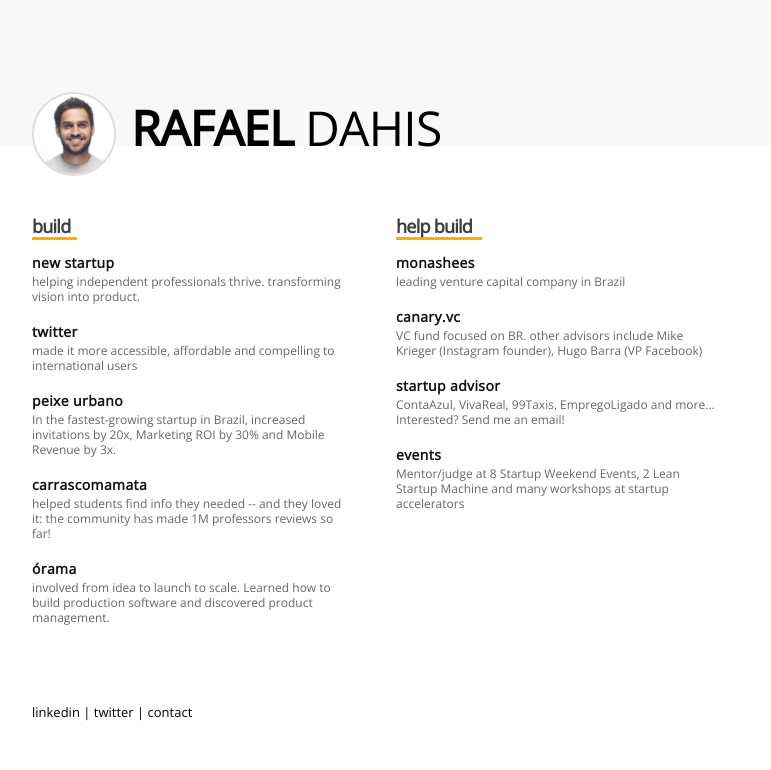
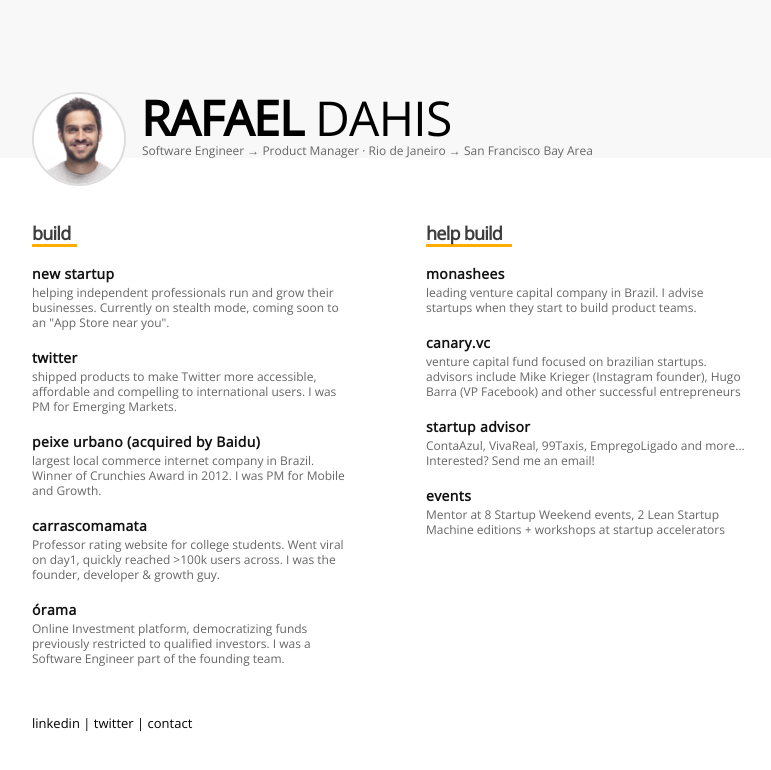
Before and after one commit to rafaeldahis/rafaeldahis.github.io, a plain HTML site: page index.html in a window 1280 px wide. Shown: the whole page, without its empty margins (96-867 px from the left). Drawn offline with nearby package versions, Linux system fonts and the light colour scheme.

Commit message:
adjustments

```diff
--- a/css.css
+++ b/css.css
@@ -5,13 +5,22 @@
 font-size: 48px;
 color: #000000;
 letter-spacing: -0.76px;
-margin-bottom: 40px;
 line-height: 34px;
 text-transform: uppercase;
 }
 
+h2{
+font-family: 'Open Sans';
+font-weight: normal;
+font-size: 12px;
+color: #666666;
+letter-spacing: 0;
+line-height: 15px;
+margin-top: 0px;
+margin-bottom: 20px;
+}
 
-h2{
+h3{
 font-family: 'Open Sans';
 font-weight: bolder;
 font-size: 18px;
@@ -22,9 +31,9 @@
 margin-top: 30px;
 }
 
-h2.help-build{max-width: 86px;}
+h3.help-build{max-width: 86px;}
 
-h3{
+h4{
 font-family: 'Open Sans';
 font-weight: bold;
 font-size: 14px;
@@ -55,17 +64,25 @@
 .photo{
 background: #D8D8D8;
 border-radius: 100px;
-width: 80px;
-margin-bottom: -30px;
+width: 90px;
+margin-bottom: -50px;
 border: 2px solid #ddd;
 margin-right: 15px;
 }
 
+.subtitle{
+margin-top: -25px;
+padding-left: 110px;
+margin-bottom: 35px;
+}
+
 @media screen and (max-width: 1000px) {
-h1{margin-top:20px;}
+h1{margin-top:20px;text-align: center}
 .photo{display: block; margin: 0 auto; margin-bottom: 10px;}
-h1 span{line-height: 0.5em; margin: 0 auto;}
+h1 span{line-height: 0.5em; margin: 0 auto;text-align: center}
+.subtitle{margin-top: -25px !important; margin-bottom: 35px; padding-bottom: 10px; !important;padding-left: 0px;max-width: 70%; text-align: center; margin: 0 auto;}
 }
+
 .container{
 	width: 1024px;
 	max-width: 90%;
@@ -80,12 +97,13 @@
 .section{
 	display: inline-table;
 	width: 320px;
-	padding-right: 40px;
+	padding-right: 70px;
 }
 
 .contact{
 	font-family: 'Open Sans';
 	font-weight: lighter;
 	font-size: 13px;
-	margin-top: 60px;
+	margin-top: 30px;
+	text-align: left;
 }
--- a/index.html
+++ b/index.html
@@ -22,42 +22,52 @@
 
       	<div class="header"><div class="container">
       		<h1><img src="img/avatar.jpeg" class="photo"><span><strong>Rafael</strong> Dahis<span></h1>
+            <h2 class="subtitle">Software Engineer → Product Manager · Rio de Janeiro → San Francisco Bay Area<h2>
       	</div></div>
 
         <div class="container">
         	<div class="section">
-		        <h2 class="build">build</h2>
-		        <h3>new startup</h3>
-		        <p>helping independent professionals thrive. transforming vision into product.</p>
+		        <h3 class="build">build</h3>
+		        <h4>new startup</h4>
+		        <p>helping independent professionals run and grow their businesses. Currently on stealth mode, coming soon to an "App Store near you".</p>
 
-		        <h3><a href="http://twitter.com">twitter</a></h3>
-		        <p>made it more accessible, affordable and compelling to international users</p>
+		        <h4><a href="http://twitter.com">twitter</a></h4>
+		        <p>shipped products to make Twitter more accessible, affordable and compelling to international users. I was PM for Emerging Markets.</p>
 
-		        <h3><a href="http://peixeurbano.com.br">peixe urbano</a></h3>
-		        <p>In the fastest-growing startup in Brazil, increased invitations by 20x, Marketing ROI by 30% and Mobile Revenue by 3x. </p>
+		        <h4><a href="http://peixeurbano.com.br">peixe urbano</a> (acquired by Baidu)</h4>
+		        <p>largest local commerce internet company in Brazil. Winner of Crunchies Award in 2012. I was PM for Mobile and Growth.</p>
 
-		        <h3><a href="http://carrascomamata.com.br">carrascomamata</a></h3>
-		        <p>helped students find info they needed -- and they loved it: the community has made 1M professors reviews so far!</p>
+		        <h4><a href="http://carrascomamata.com.br">carrascomamata</a></h4>
+		        <p>Professor rating website for college students. Went viral on day1, quickly reached >100k users across. I was the founder, developer & growth guy.</p>
 
-		        <h3><a href="http://orama.com.br">órama</a></h3>
-		        <p>involved from idea to launch to scale. Learned how to build production software and  discovered product management.</p>
+		        <h4><a href="http://orama.com.br">órama</a></h4>
+		        <p>Online Investment platform, democratizing funds previously restricted to qualified investors. I was a Software Engineer part of the founding team.</p>
 		    </div>
 
 
 		    <div class="section">
-		        <h2 class="help-build">help build</h2>
-		        <h3><a href="https://www.monashees.com.br/en">monashees</a></h3>
-		        <p>leading venture capital company in Brazil</p>
+		        <h3 class="help-build">help build</h3>
+		        <h4><a href="https://www.monashees.com.br/en">monashees</a></h4>
+		        <p>leading venture capital company in Brazil. I advise startups when they start to build product teams.</p>
 
-		        <h3><a href="http://canary.vc">canary.vc</a></h3>
-		        <p>VC fund focused on BR. other advisors include Mike Krieger (Instagram founder), Hugo Barra (VP Facebook)</p>
+		        <h4><a href="http://canary.vc">canary.vc</a></h4>
+		        <p>venture capital fund focused on brazilian startups. advisors include Mike Krieger (Instagram founder), Hugo Barra (VP Facebook) and other successful entrepreneurs</p>
 
-		        <h3>startup advisor</h3>
+		        <h4>startup advisor</h4>
 		        <p><a href="http://contaazul.com.br">ContaAzul</a>, <a href="http://vivareal.com.br">VivaReal</a>, <a href="http://99taxis.com/en">99Taxis</a>, <a href="http://empregoligado.com.br/en">EmpregoLigado</a> and more... Interested? Send me an email!</p>
 
-		        <h3>events</h3>
-		        <p>Mentor/judge at 8 <a href="http://startupweekend.org">Startup Weekend</a> Events, 2 <a href="http://leanstartupmachine.com">Lean Startup Machine</a> and many workshops at startup accelerators</p>
+		        <h4>events</h4>
+		        <p>Mentor at 8 <a href="http://startupweekend.org">Startup Weekend</a> events, 2 <a href="http://leanstartupmachine.com">Lean Startup Machine editions</a> + workshops at startup accelerators</p>
 		    </div>
+
+             <!--<div class="section">
+                <h3 class="create">create</h3>
+                <h4><a href="hashtagpoesia.tumblr.com">hashtagpoesia</a></h4>
+                <p>my poetry blog, since 2013</p>
+
+                <h4><a href="">worsmithing series</a></h4>
+                <p>I now have this crazy habit of documenting new words I learn and like, in a style that will make them remarkable to me.</p>
+            </div>-->
 
 	    </div>
 
```
